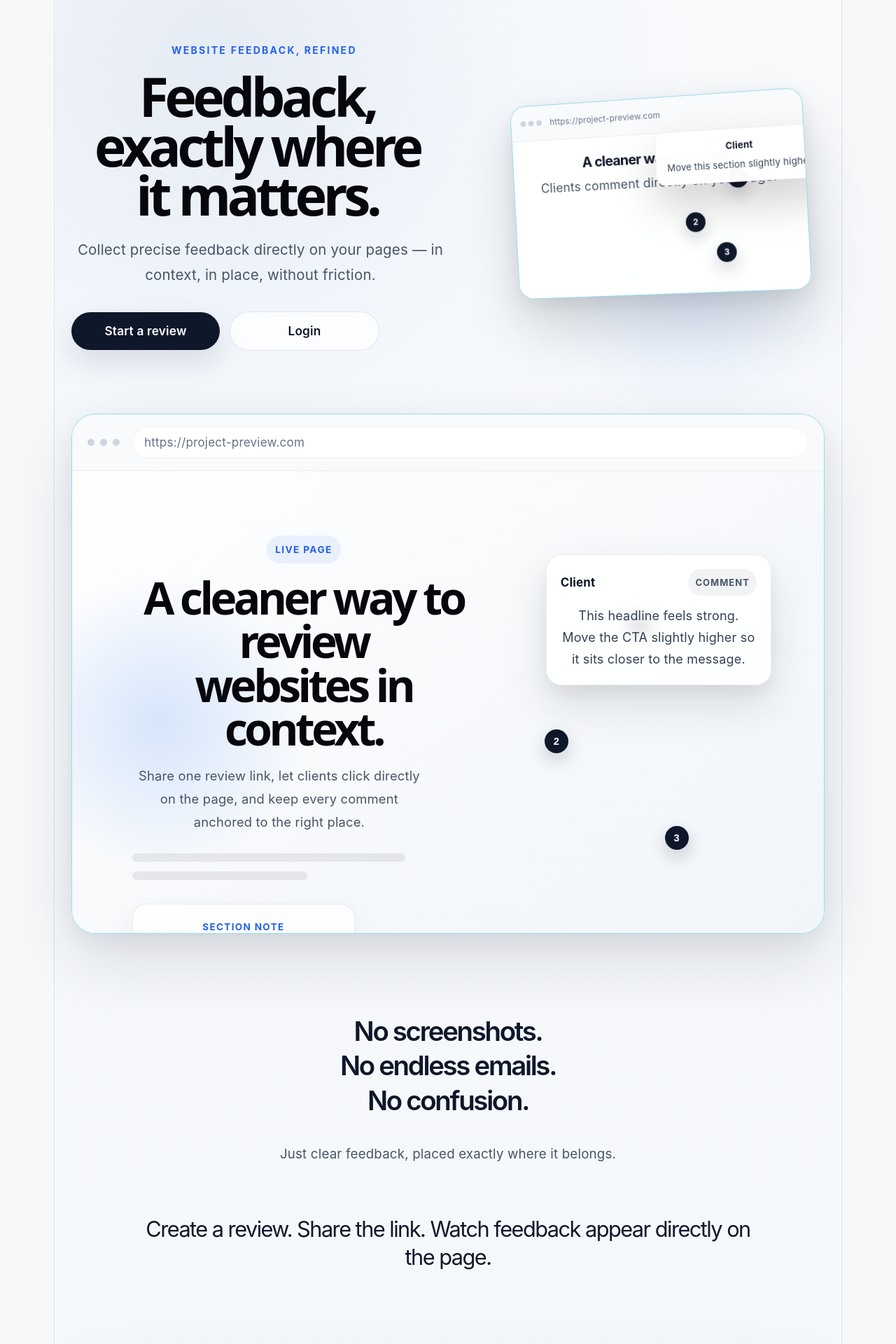
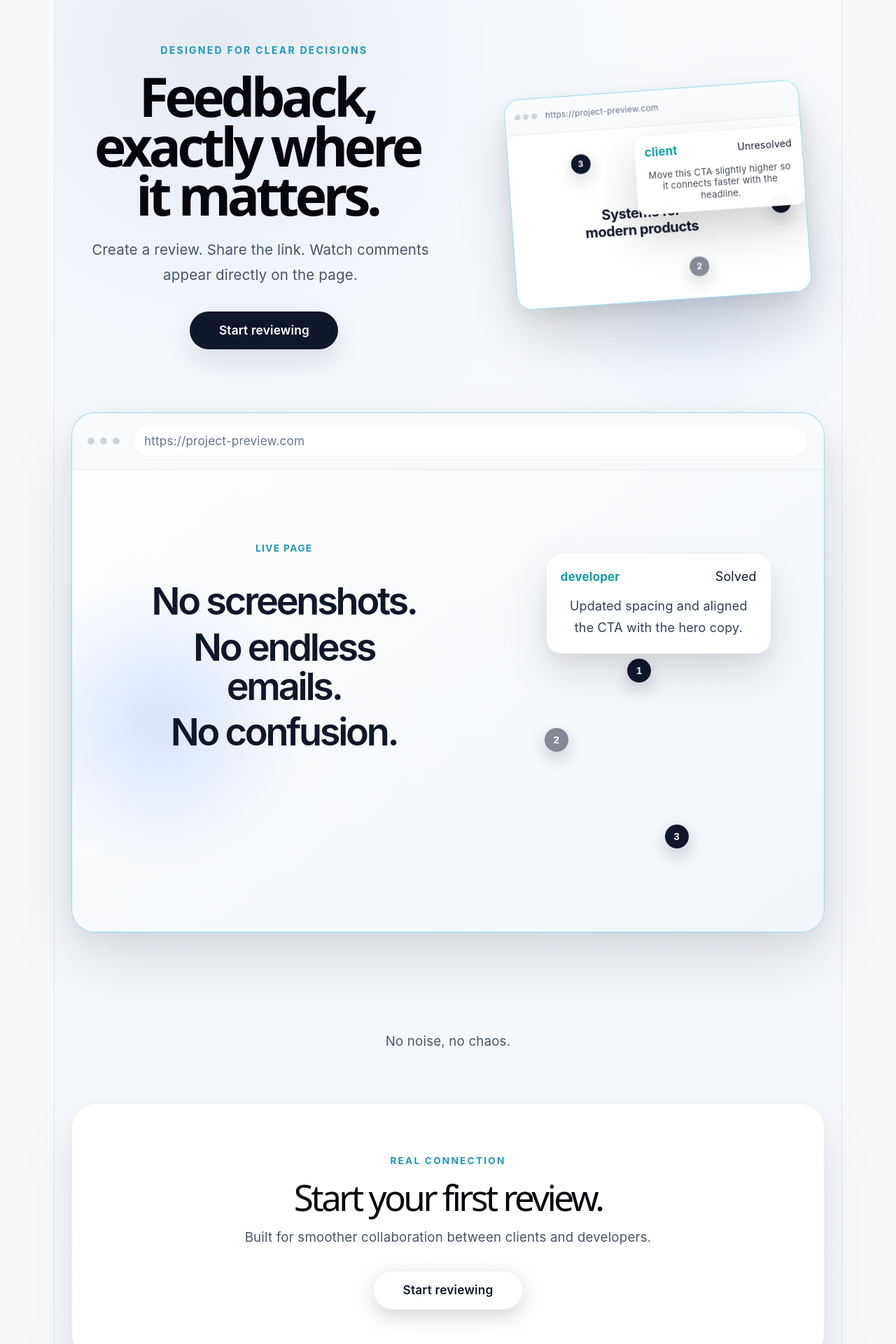
Before and after one commit to emiliagrama/lesnoise-frontend, a React app: page / in a window 1280 px wide. Shown: the part 140-2060 px from the top of the page at 70% size. Built offline with nearby package versions, Linux system fonts and the light colour scheme; the HTML template or start-up script is replaced by a standard one.

Commit message:
Refine homepage copy and product mockups

```diff
--- a/src/pages/Dashboard.css
+++ b/src/pages/Dashboard.css
@@ -23,7 +23,7 @@
   font-weight: 700;
   letter-spacing: 0.16em;
   text-transform: uppercase;
-  color: #2563eb;
+  color: #2296b9;
 }
 
 .dashboard-title {
--- a/src/pages/HomePage.css
+++ b/src/pages/HomePage.css
@@ -116,12 +116,13 @@ body {
 
 .lesnoise-button--ghost {
   color: #0f172a;
-  border: 1px solid rgba(15, 23, 42, 0.1);
+  border: 1px solid rgba(78, 85, 102, 0.089);
   background: rgba(255, 255, 255, 0.72);
+  box-shadow: 0 9px 28px rgba(122, 123, 126, 0.315);
 }
 
 .lesnoise-button--ghost:hover {
-  border-color: rgba(15, 23, 42, 0.2);
+  border-color: rgba(15, 23, 42, 0.281);
   background: rgba(255, 255, 255, 0.92);
 }
 
@@ -151,7 +152,7 @@ body {
   font-weight: 700;
   letter-spacing: 0.16em;
   text-transform: uppercase;
-  color: #2563eb;
+  color: #2296b9;
 }
 
 .lesnoise-hero__title {
@@ -170,11 +171,11 @@ body {
   line-height: 1.75;
   color: #475569;
 }
-
 .lesnoise-hero__actions {
   margin-top: 34px;
   display: flex;
   align-items: center;
+  justify-content: center;
   gap: 14px;
   flex-wrap: wrap;
 }
@@ -210,7 +211,7 @@ body {
   position: relative;
   z-index: 1;
   width: 420px;
-  height: 280px;
+  height: 300px;
   overflow: hidden;
   border-radius: 22px;
   background: rgba(255, 255, 255, 0.96);
@@ -218,7 +219,7 @@ body {
   box-shadow:
     0 40px 80px rgba(0, 0, 0, 0.15),
     0 10px 30px rgba(0, 0, 0, 0.08);
-  transform: rotate(-3deg) perspective(1200px) rotateY(-8deg);
+  transform: rotate(-4deg) perspective(1200px) rotateY(-1deg);
   transition: transform 0.6s ease;
 }
 
@@ -254,20 +255,14 @@ body {
 }
 
 .lesnoise-product__content {
-  padding: 24px 22px;
+  padding: 90px;
+  max-width: 190px;
 }
 
 .lesnoise-product__content h3 {
-  margin: 0 0 10px;
   font-size: 20px;
-  line-height: 1.1;
-  letter-spacing: -0.04em;
-}
-
-.lesnoise-product__content p {
-  margin: 0;
-  color: #475569;
-  line-height: 1.6;
+  line-height: 1.2;
+  letter-spacing: -0.02em;
 }
 
 /* =========================
@@ -291,19 +286,20 @@ body {
 }
 
 .pin-1 {
-  top: 40%;
-  right: 19%;
+  top: 55%;
+  right: 5%;
 }
 
 .pin-2 {
-  top: 61%;
+  top: 82%;
   right: 34%;
   animation-delay: 0.5s;
+  background-color: #0711277a;
 }
 
 .pin-3 {
-  bottom: 14%;
-  right: 24%;
+  bottom: 62%;
+  right: 72%;
   animation-delay: 1s;
 }
 
@@ -322,29 +318,23 @@ body {
 
 .comment {
   position: absolute;
-  top: 18%;
-  right: -30px;
+  top: 21%;
+  right: -1px;
   width: 210px;
   padding: 14px;
   border-radius: 14px;
   background: rgba(255, 255, 255, 0.98);
   border: 1px solid rgba(15, 23, 42, 0.06);
   box-shadow: 0 30px 60px rgba(0, 0, 0, 0.18);
-  font-size: 13px;
-  line-height: 1.45;
+  font-size: 14px;
+  line-height: 1.25;
 }
 
-.comment strong {
-  display: block;
-  margin-bottom: 8px;
-  font-size: 13px;
-  font-weight: 700;
-  color: #0f172a;
-}
 
 .comment p {
-  margin: 0;
-  color: #334155;
+  margin: 3px 0 0;
+  color: #404952;
+  font-size: 13px;
 }
 
 /* =========================
@@ -431,66 +421,11 @@ body {
   margin-bottom: 18px;
   padding: 7px 12px;
   border-radius: 999px;
-  background: rgba(37, 99, 235, 0.08);
-  color: #2563eb;
+  color: #2296b9;
   font-size: 0.76rem;
   font-weight: 700;
   letter-spacing: 0.1em;
   text-transform: uppercase;
-}
-
-.lesnoise-stage__headline {
-  margin: 0 0 20px;
-  font-size: clamp(2.4rem, 5vw, 4.5rem);
-  line-height: 0.97;
-  letter-spacing: -0.07em;
-  font-weight: 700;
-}
-
-.lesnoise-stage__copy {
-  max-width: 420px;
-  margin: 0 0 28px;
-  font-size: 1.02rem;
-  line-height: 1.8;
-  color: #475569;
-}
-
-.lesnoise-stage__line {
-  width: 390px;
-  height: 12px;
-  border-radius: 999px;
-  background: rgba(15, 23, 42, 0.08);
-}
-
-.lesnoise-stage__line--short {
-  width: 250px;
-  margin-top: 14px;
-}
-
-.lesnoise-stage__mini-card {
-  margin-top: 34px;
-  width: 280px;
-  padding: 18px;
-  border-radius: 20px;
-  background: rgba(255, 255, 255, 0.72);
-  border: 1px solid rgba(15, 23, 42, 0.08);
-  box-shadow: 0 16px 36px rgba(15, 23, 42, 0.06);
-}
-
-.lesnoise-stage__mini-label {
-  display: inline-block;
-  margin-bottom: 10px;
-  font-size: 0.75rem;
-  font-weight: 700;
-  letter-spacing: 0.1em;
-  text-transform: uppercase;
-  color: #2563eb;
-}
-
-.lesnoise-stage__mini-card p {
-  margin: 0;
-  color: #334155;
-  line-height: 1.65;
 }
 
 .lesnoise-pin {
@@ -511,13 +446,15 @@ body {
 }
 
 .lesnoise-pin--one {
-  top: 31%;
+  top: 41%;
   right: 23%;
 }
 
 .lesnoise-pin--two {
   top: 56%;
   right: 34%;
+  background-color: #0711277a;
+
 }
 
 .lesnoise-pin--three {
@@ -548,10 +485,10 @@ body {
   margin-bottom: 14px;
 }
 
-.lesnoise-comment-card__author {
+.lesnoise-comment-card__developer {
   font-size: 0.94rem;
   font-weight: 700;
-  color: #0f172a;
+  color: #0f9e9e;
 }
 
 .lesnoise-comment-card__tag {
@@ -585,7 +522,7 @@ body {
 
 .lesnoise-value__inner p {
   margin: 10px 0;
-  font-size: clamp(1.8rem, 3vw, 3rem);
+  font-size: clamp(1.8rem, 5vw, 3rem);
   line-height: 1.03;
   letter-spacing: -0.06em;
   font-weight: 600;
@@ -599,23 +536,6 @@ body {
   line-height: 1.7;
 }
 
-/* =========================
-   Flow
-========================= */
-
-.lesnoise-flow {
-  padding: 0 0 110px;
-}
-
-.lesnoise-flow__text {
-  max-width: 900px;
-  margin: 0 auto;
-  text-align: center;
-  font-size: clamp(1.45rem, 2.4vw, 2.2rem);
-  line-height: 1.28;
-  letter-spacing: -0.05em;
-  color: #0f172a;
-}
 
 /* =========================
    CTA
@@ -644,7 +564,7 @@ body {
   font-weight: 700;
   letter-spacing: 0.16em;
   text-transform: uppercase;
-  color: #2563eb;
+  color: #2296b9;
 }
 
 .lesnoise-cta__title {
@@ -711,22 +631,6 @@ body {
     top: auto;
     max-width: 100%;
     padding: 44px 28px 0;
-  }
-
-  .lesnoise-stage__copy {
-    max-width: 100%;
-  }
-
-  .lesnoise-stage__line {
-    width: 72%;
-  }
-
-  .lesnoise-stage__line--short {
-    width: 46%;
-  }
-
-  .lesnoise-stage__mini-card {
-    width: min(320px, 100%);
   }
 
   .lesnoise-comment-card {
@@ -824,10 +728,6 @@ body {
     font-size: 2.2rem;
   }
 
-  .lesnoise-stage__mini-card {
-    margin-top: 24px;
-  }
-
   .lesnoise-comment-card {
     display: none;
   }
--- a/src/pages/HomePage.jsx
+++ b/src/pages/HomePage.jsx
@@ -26,7 +26,7 @@ export default function HomePage() {
 
     {/* LEFT SIDE */}
     <div className="lesnoise-hero__left">
-      <p className="lesnoise-hero__eyebrow">Website feedback, refined</p>
+      <p className="lesnoise-hero__eyebrow">Designed for clear decisions</p>
 
       <h1 className="lesnoise-hero__title">
         Feedback,
@@ -37,17 +37,13 @@ export default function HomePage() {
       </h1>
 
       <p className="lesnoise-hero__subtitle">
-        Collect precise feedback directly on your pages — in context,
-        in place, without friction.
+            Create a review. Share the link. Watch comments appear directly on
+            the page.
       </p>
 
       <div className="lesnoise-hero__actions">
         <Link to="/login" className="lesnoise-button lesnoise-button--primary">
-          Start a review
-        </Link>
-
-        <Link to="/login" className="lesnoise-button lesnoise-button--ghost">
-          Login
+          Start reviewing
         </Link>
       </div>
     </div>
@@ -67,8 +63,10 @@ export default function HomePage() {
           </div>
 
           <div className="lesnoise-product__content">
-            <h3>A cleaner way to review</h3>
-            <p>Clients comment directly on your page.</p>
+          <div className="lesnoise-mini-section">
+
+            <h3>Systems for modern products</h3>
+          </div>
           </div>
 
           {/* Pins */}
@@ -78,8 +76,14 @@ export default function HomePage() {
 
           {/* Comment */}
           <div className="comment">
-            <strong>Client</strong>
-            <p>Move this section slightly higher.</p>
+            <div className="lesnoise-comment-card__top">
+              <span className="lesnoise-comment-card__developer">client</span>
+              <span>Unresolved</span>
+            </div>
+
+            <p>
+              Move this CTA slightly higher so it connects faster with the headline.
+            </p>
           </div>
         </div>
       </div>
@@ -106,26 +110,14 @@ export default function HomePage() {
 
               <div className="lesnoise-stage__page">
                 <div className="lesnoise-stage__badge">Live page</div>
+                <div className="lesnoise-shell lesnoise-value__inner">
 
-                <h2 className="lesnoise-stage__headline">
-                  A cleaner way to review
-                  <br />
-                  websites in context.
-                </h2>
+                  <p>No screenshots.</p>
+                  <p>No endless emails.</p>
+                  <p>No confusion.</p>
+                </div>
+                </div>
 
-                <p className="lesnoise-stage__copy">
-                  Share one review link, let clients click directly on the page,
-                  and keep every comment anchored to the right place.
-                </p>
-
-                <div className="lesnoise-stage__line"></div>
-                <div className="lesnoise-stage__line lesnoise-stage__line--short"></div>
-
-                <div className="lesnoise-stage__mini-card">
-                  <span className="lesnoise-stage__mini-label">Section note</span>
-                  <p>Increase spacing above this block.</p>
-                </div>
-              </div>
 
               <button className="lesnoise-pin lesnoise-pin--one" type="button">
                 1
@@ -139,13 +131,12 @@ export default function HomePage() {
 
               <div className="lesnoise-comment-card">
                 <div className="lesnoise-comment-card__top">
-                  <span className="lesnoise-comment-card__author">Client</span>
-                  <span className="lesnoise-comment-card__tag">Comment</span>
+                  <span className="lesnoise-comment-card__developer">developer</span>
+                  <span >Solved</span>
                 </div>
 
                 <p className="lesnoise-comment-card__body">
-                  This headline feels strong. Move the CTA slightly higher so it
-                  sits closer to the message.
+                  Updated spacing and aligned the CTA with the hero copy.
                 </p>
               </div>
             </div>
@@ -154,40 +145,26 @@ export default function HomePage() {
       </section>
 
       <section className="lesnoise-value">
-        <div className="lesnoise-shell lesnoise-value__inner">
-          <p>No screenshots.</p>
-          <p>No endless emails.</p>
-          <p>No confusion.</p>
 
           <span className="lesnoise-value__subline">
-            Just clear feedback, placed exactly where it belongs.
+            No noise, no chaos.
           </span>
-        </div>
-      </section>
 
-      <section className="lesnoise-flow">
-        <div className="lesnoise-shell">
-          <p className="lesnoise-flow__text">
-            Create a review. Share the link. Watch feedback appear directly on
-            the page.
-          </p>
-        </div>
       </section>
 
       <section className="lesnoise-cta">
         <div className="lesnoise-shell">
           <div className="lesnoise-cta__panel">
-            <p className="lesnoise-cta__eyebrow">Ready to start</p>
+            <p className="lesnoise-cta__eyebrow">real connection</p>
 
             <h2 className="lesnoise-cta__title">Start your first review.</h2>
 
             <p className="lesnoise-cta__subtitle">
-              A cleaner way to collect feedback — for designers, developers, and
-              clients.
+              Built for smoother collaboration between clients and developers.
             </p>
 
-            <Link to="/login" className="lesnoise-button lesnoise-button--primary">
-              Start a review
+            <Link to="/login" className="lesnoise-button lesnoise-button--ghost">
+              Start reviewing
             </Link>
           </div>
         </div>
```
